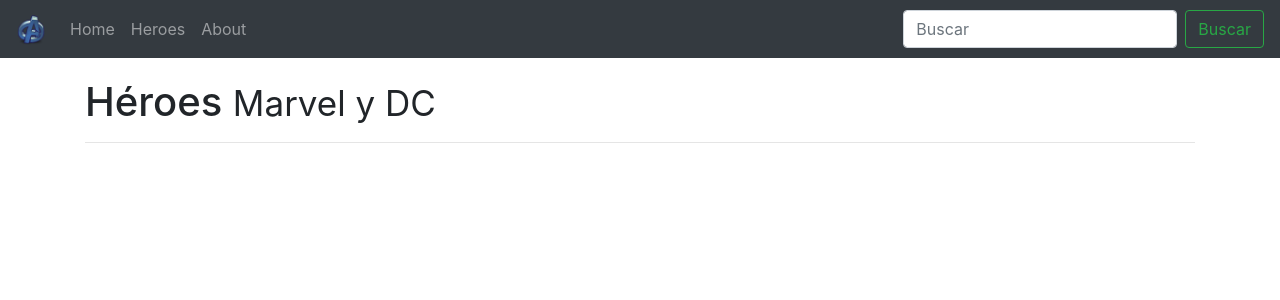
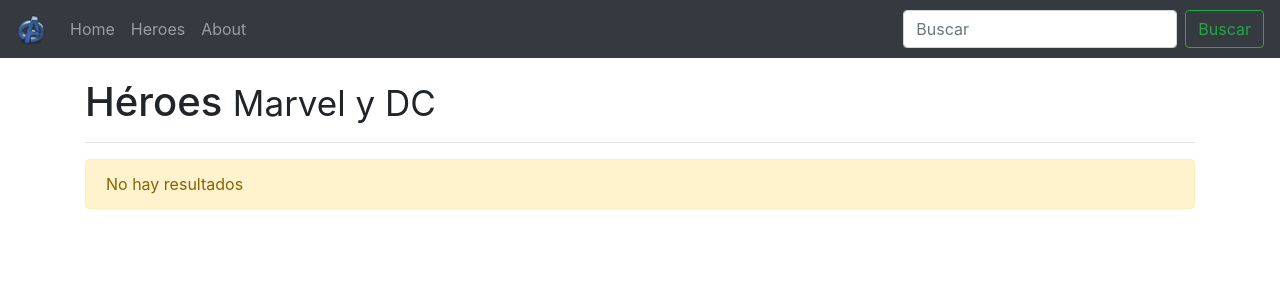
Before and after one commit to ebsPr/angular2-learning, an Angular app in the folder 2.SPAV2/: page /search/1 in a window 1280 px wide. Shown: the top 300 px of the page. Built offline with nearby package versions, Linux system fonts and the light colour scheme.

Commit message:
exercise: message: search without results

```diff
--- a/2.SPAV2/src/app/components/search/search.component.html
+++ b/2.SPAV2/src/app/components/search/search.component.html
@@ -1,9 +1,11 @@
-<h1 class="animated fadeIn fast">Héroes
+<h1 class="animated fadeIn fast" >Héroes
     <small>Marvel y DC</small>
   </h1>
   <hr>
-  <div class="card-columns ">
-
+  <div class="alert alert-warning" role="alert" *ngIf="!resultadoHeroes()">
+      No hay resultados
+    </div>
+  <div class="card-columns " *ngIf="resultadoHeroes()">
     <div class="card animated fadeIn" *ngFor="let heroe of heroes;let i = index">
       <img class="card-img-top"  [src]="heroe.img" alt="{{heroe.nombre}}">
       <div class="card-body">
--- a/2.SPAV2/src/app/components/search/search.component.ts
+++ b/2.SPAV2/src/app/components/search/search.component.ts
@@ -20,4 +20,8 @@
     });
   }
 
+  resultadoHeroes() {
+    return this.heroes.length > 0;
+  }
+
 }
```
